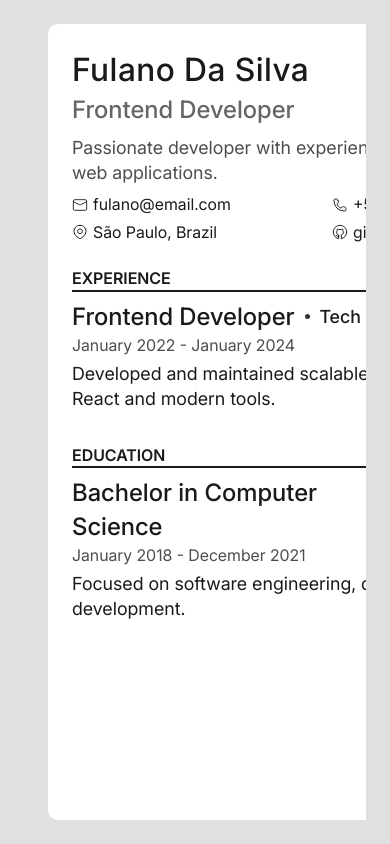
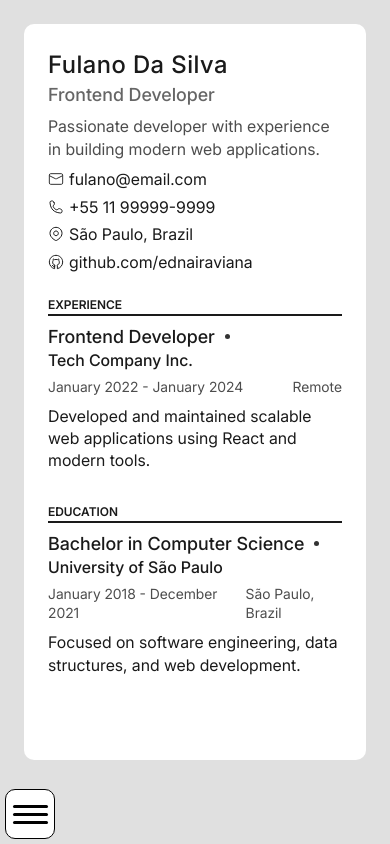
Before and after one commit to ednairaviana/cv_app, a React (Vite) app: page / in a window 390 px wide. Built offline with nearby package versions, Linux system fonts and the light colour scheme.

Commit message:
feat: create toggle mobile cv active

```diff
--- a/src/components/Inner.jsx
+++ b/src/components/Inner.jsx
@@ -2,17 +2,23 @@ import Header from "./Header";
 import Form from "./Form";
 import Cv from "./Cv";
 import tabs from "../data/tabs";
+import MobileToggleBtn from "./MobileToggleBtn";
 import useActiveTab from "../hooks/useActiveTab";
 import useCvData from "../hooks/useCvData";
+import useMobileCvActive from "../hooks/useMobileCvActive";
 
 function Inner() {
   const activeTabState = useActiveTab();
   const currentCvState = useCvData();
+  const mobileCvState = useMobileCvActive();
 
   return (
     <section>
+      <MobileToggleBtn handleTggl={mobileCvState.handleToggleMobileButton} />
       <div className="container inner-grid">
-        <div className="flex flex--column">
+        <div
+          className={`flex flex--column ${mobileCvState.mobileCvActive && "mobile-cv-active"}`}
+        >
           <Header tabs={tabs} useActiveTab={activeTabState}></Header>
           <Form
             tabs={tabs}
--- /dev/null
+++ b/src/components/MobileToggleBtn.jsx
@@ -0,0 +1,17 @@
+function MobileToggleBtn({ handleTggl }) {
+  return (
+    <div className="mobile-tggl-btn">
+      <button
+        onClick={() => {
+          handleTggl();
+        }}
+      >
+        <span></span>
+        <span></span>
+        <span></span>
+      </button>
+    </div>
+  );
+}
+
+export default MobileToggleBtn;
--- a/src/css/components/cv-model--1.css
+++ b/src/css/components/cv-model--1.css
@@ -1,11 +1,13 @@
 .cv-model--1 {
   height: 100%;
   max-height: calc(100vh - var(--space-l) * 2);
+  min-width: 100%;
   aspect-ratio: 210 / 297;
   background-color: white;
 
   padding: var(--space-l);
   border-radius: 1rem;
+  overflow-y: auto;
 }
 
 .cv-model--1 .header {
@@ -13,7 +15,7 @@
 }
 
 .cv-model--1 .title {
-  font-size: var(--text-xl);
+  font-size: var(--text-l);
   text-transform: capitalize;
   font-weight: 500;
   letter-spacing: 0.5px;
@@ -22,14 +24,14 @@
 .cv-model--1 .subtitle {
   text-transform: capitalize;
   color: var(--color-neutral-600);
-  font-size: var(--text-l);
+  font-size: var(--text-m);
   font-weight: 500;
   margin-bottom: var(--space-s);
 }
 
 .cv-model--1 .summary {
   color: var(--color-neutral-700);
-  font-size: var(--text-m);
+  font-size: var(--text-s);
 }
 
 .cv-model--1 .info-list {
@@ -49,7 +51,7 @@
 }
 
 .cv-section__title {
-  font-size: var(--text-s);
+  font-size: 1.2rem;
   text-transform: uppercase;
   margin-top: var(--space-l);
   width: 100%;
@@ -75,7 +77,7 @@
 
 .cv-divider__title {
   font-weight: 500;
-  font-size: var(--text-l);
+  font-size: var(--text-m);
 }
 
 .cv-divider__title::after {
@@ -89,12 +91,12 @@
 
 .cv-divider__sub-title {
   font-weight: 500;
-  font-size: var(--text-m);
+  font-size: var(--text-s);
 }
 
 .cv-divider__tag {
   font-weight: 400;
-  font-size: var(--text-s);
+  font-size: 1.4rem;
   color: var(--color-neutral-700);
 
   display: flex;
@@ -104,5 +106,24 @@
 }
 
 .cv-divider__description {
-  margin-top: var(--space-xs);
+  margin-top: var(--space-s);
+  font-size: var(--text-s);
 }
+
+@media (max-width: 1000px) {
+  .cv-model--1 {
+    aspect-ratio: unset;
+  }
+
+  .cv-model--1 .info-list {
+    display: grid;
+    grid-template-columns: unset;
+  }
+
+  .cv-divider__header {
+    flex-direction: column;
+    align-items: start;
+    gap: unset;
+    margin-bottom: 0.5rem;
+  }
+}
--- a/src/css/components/inner-grid.css
+++ b/src/css/components/inner-grid.css
@@ -18,4 +18,67 @@ header {
 .inner-grid > .flex--column {
   max-height: inherit;
   overflow: auto;
+  border-radius: 1rem;
 }
+
+.mobile-tggl-btn {
+  cursor: pointer;
+  display: none;
+  position: fixed;
+  left: 5px;
+  bottom: 5px;
+
+  align-items: center;
+  justify-content: center;
+
+  background-color: white;
+  border: 1px solid black;
+
+  width: 50px;
+  height: 50px;
+  z-index: 99;
+  border-radius: 1rem;
+}
+
+.mobile-tggl-btn button {
+  display: flex;
+  flex-direction: column;
+  align-items: center;
+  justify-content: center;
+  gap: 5px;
+}
+
+.mobile-tggl-btn span {
+  display: block;
+  height: 3px;
+  width: 35px;
+  border-radius: 5px;
+
+  background-color: black;
+}
+
+@media (max-width: 1000px) {
+  .inner-grid {
+    grid-template-columns: 1fr;
+    grid-template-rows: auto;
+    padding-bottom: 60px;
+  }
+
+  .inner-grid > .flex--column {
+    display: none;
+    position: fixed;
+    inset: 0;
+    z-index: 1;
+    border-radius: none;
+    background-color: white;
+    padding-bottom: 60px;
+  }
+
+  .inner-grid > .flex--column.mobile-cv-active {
+    display: flex;
+  }
+
+  .mobile-tggl-btn {
+    display: flex;
+  }
+}
--- a/src/css/components/main-form.css
+++ b/src/css/components/main-form.css
@@ -1,7 +1,7 @@
 .main-form_wrapper {
   height: 100%;
   min-height: fit-content;
-  overflow: hidden;
+  overflow-y: auto;
   background-color: white;
   border-bottom-left-radius: 1rem;
   border-bottom-right-radius: 1rem;
@@ -22,7 +22,6 @@
 
 .main-form__tab {
   min-height: fit-content;
-  overflow-y: auto;
 }
 
 .main-form__tab:not(.active) {
--- /dev/null
+++ b/src/hooks/useMobileCvActive.jsx
@@ -0,0 +1,13 @@
+import { useState } from "react";
+
+function useMobileCvActive() {
+  const [mobileCvActive, setMobileCvActive] = useState(false);
+
+  function handleToggleMobileButton() {
+    setMobileCvActive(!mobileCvActive);
+  }
+
+  return { mobileCvActive, handleToggleMobileButton };
+}
+
+export default useMobileCvActive;
```
